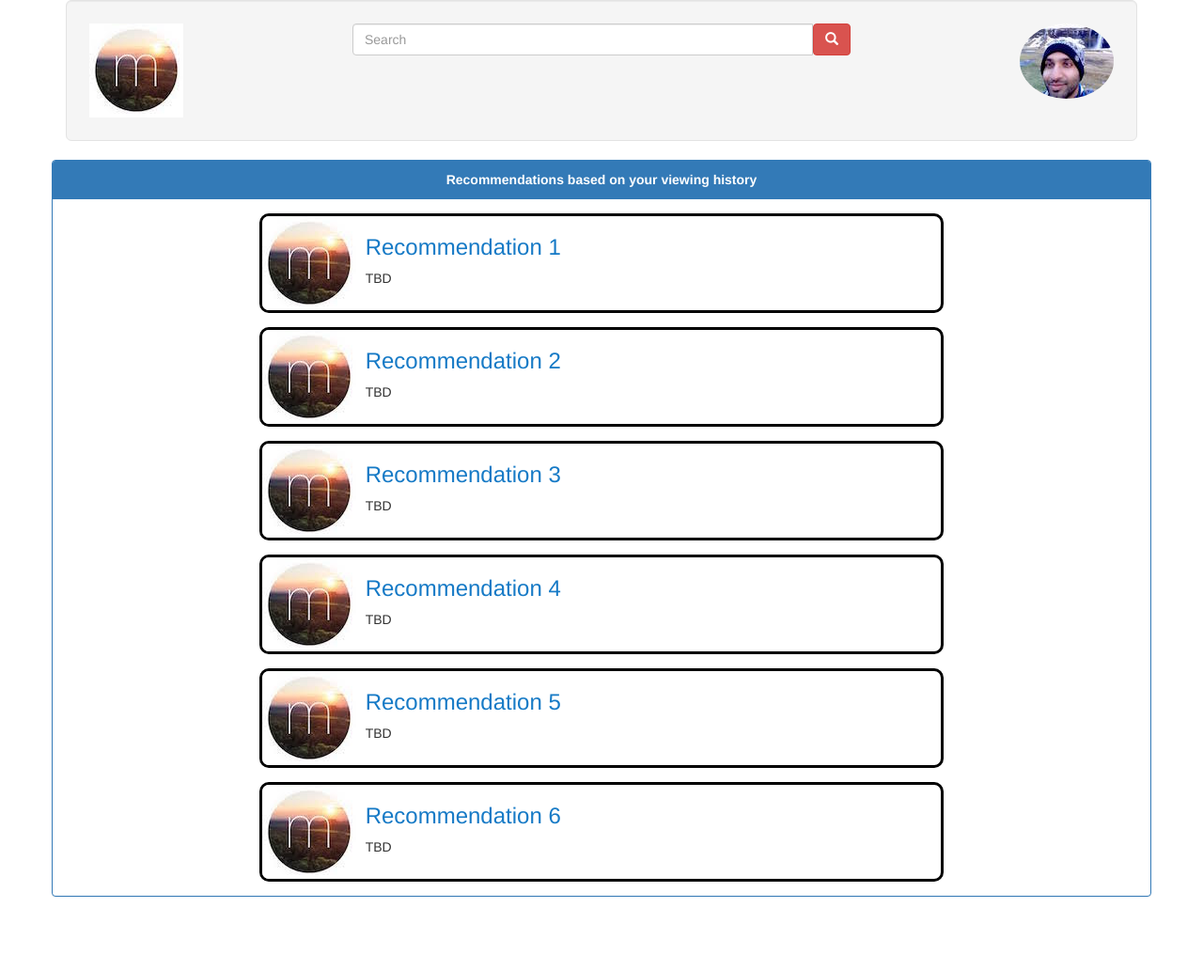
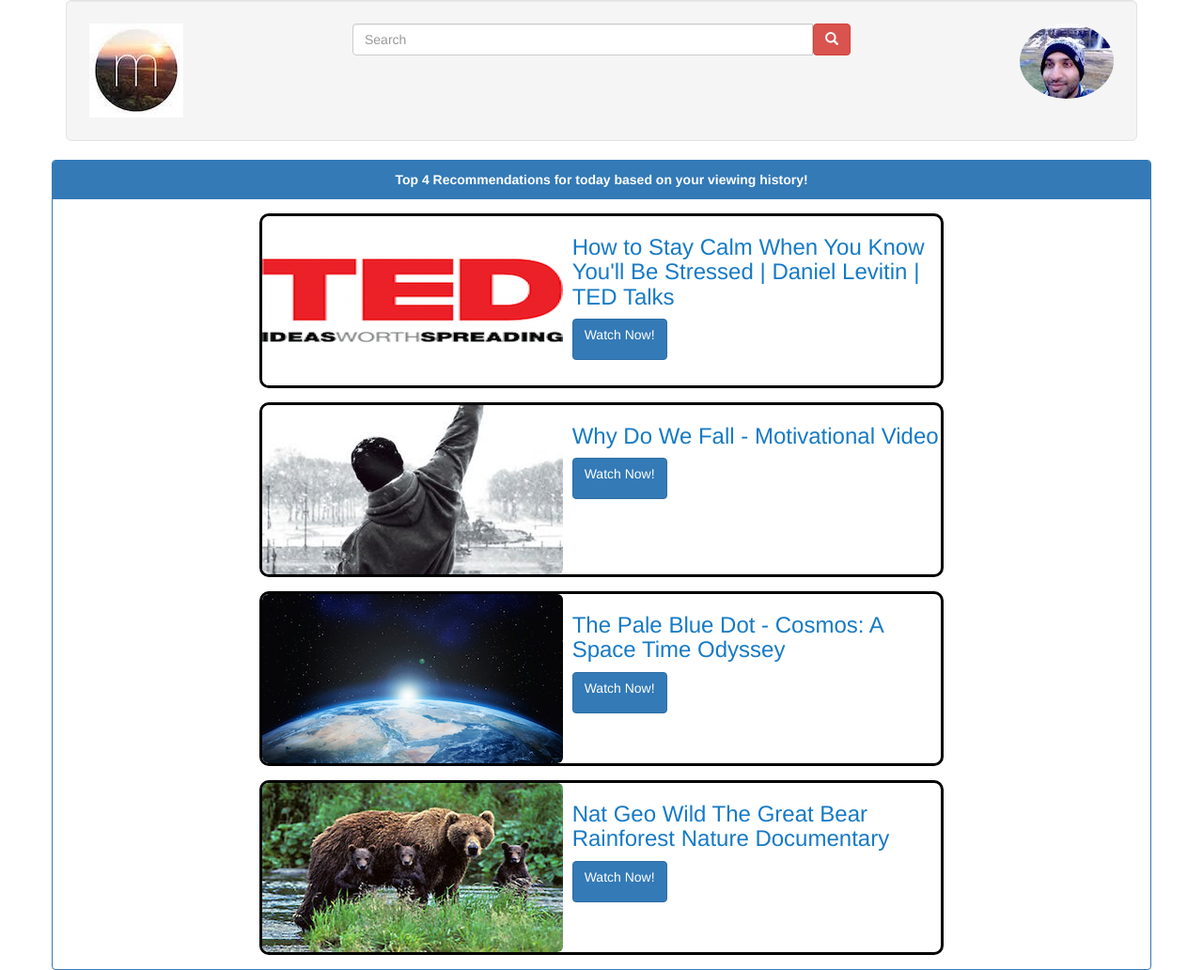
Before and after one commit to ArunPaulGopal/Project-One, a plain HTML site: page index.html in a window 1280 px wide. Shown: the whole page at 94% size. Drawn offline with nearby package versions, Linux system fonts and the light colour scheme.

Commit message:
Issue #9 : Basic Recommendation functionality Complete. Top recommendations available upon load and can be viewed/toggled.

```diff
--- a/default.js
+++ b/default.js
@@ -7,55 +7,49 @@ $(document).ready(function(){
   // RECOMMENDATIONS: Data
   var recoresults = [
     {
-      recotitle: "Recommendation 1",
-      description: "TBD",
-      img: 'images/logo.jpg',
+      recotitle: "How to Stay Calm When You Know You'll Be Stressed | Daniel Levitin | TED Talks",
+      img: 'images/ted.png',
       id: "R1",
-      url: "https://www.youtube.com/embed/VaMjhwFE1Zw"
+      url: "https://www.youtube.com/embed/8jPQjjsBbIc",
+      toggleid: "toggleR1",
+      href: "#R1"
     },
     {
-      recotitle: "Recommendation 2",
-      description: "TBD",
-      img: 'images/logo.jpg',
+      recotitle: "Why Do We Fall - Motivational Video",
+      img: 'images/fall.jpg',
       id: "R2",
-      url: "https://www.youtube.com/embed/VaMjhwFE1Zw"
+      url: "https://www.youtube.com/embed/mgmVOuLgFB0",
+      toggleid: "toggleR2",
+      href: "#R2"
     },
     {
-      recotitle: "Recommendation 3",
-      description: "TBD",
-      img: 'images/logo.jpg',
+      recotitle: "The Pale Blue Dot - Cosmos: A Space Time Odyssey",
+      img: 'images/space.jpg',
       id: "R3",
-      url: "https://www.youtube.com/embed/VaMjhwFE1Zw"
+      url: "https://www.youtube.com/embed/XH7ZRF6zNoc",
+      toggleid: "toggleR3",
+      href: "#R3"
     },
     {
-      recotitle: "Recommendation 4",
-      description: "TBD",
-      img: 'images/logo.jpg',
-      id: "R3",
-      url: "https://www.youtube.com/embed/VaMjhwFE1Zw"
-    },
-    {
-      recotitle: "Recommendation 5",
-      description: "TBD",
-      img: 'images/logo.jpg',
-      id: "R3",
-      url: "https://www.youtube.com/embed/VaMjhwFE1Zw"
-    },
-    {
-      recotitle: "Recommendation 6",
-      description: "TBD",
-      img: 'images/logo.jpg',
-      id: "R3",
-      url: "https://www.youtube.com/embed/VaMjhwFE1Zw"
+      recotitle: "Nat Geo Wild The Great Bear Rainforest Nature Documentary",
+      img: 'images/bear.jpg',
+      id: "R4",
+      url: "https://www.youtube.com/embed/kjRAWql2A3E",
+      toggleid: "toggleR4",
+      href: "#R4"
     }
   ]
   // RECOMMENDATIONS: Function to build the grid
     //Get variables ready to be appended
     //ID will be in the array, use that property to set the right ID for link
     function recommendBuilder(object) {
-      var textcontent = object.description;
-      var paragraph = document.createElement('p');
-      var paragraphtext = document.createTextNode(textcontent);
+      var attribute = document.createElement('a');
+      attribute.setAttribute('href',object.href);
+      var buttonparagraph = document.createElement('p');
+      var buttontext = document.createTextNode('Watch Now!');
+      var button = document.createElement('button');
+      button.setAttribute('id',object.toggleid);
+      button.setAttribute('class','btn btn-primary btn-md');
       var titlecontent = object.recotitle;
       var title = document.createElement('h3');
       var titletext = document.createTextNode(titlecontent);
@@ -71,18 +65,63 @@ $(document).ready(function(){
       var target = document.getElementById('recommendations')
       //Append variables to the recommendations ID
       medialeft.appendChild(image);
-      paragraph.appendChild(paragraphtext);
+      buttonparagraph.appendChild(buttontext);
+      button.appendChild(buttonparagraph);
+      attribute.appendChild(button);
       title.appendChild(titletext);
       mediabody.appendChild(title);
-      mediabody.appendChild(paragraph);
+      mediabody.appendChild(attribute);
       media.appendChild(medialeft);
       media.appendChild(mediabody);
       target.appendChild(media);
     }
-    //RECOMMENDATIONS: Run function right away rather than upon click
-        for (var i=0; i<recoresults.length; i++){
-          recommendBuilder(recoresults[i]);
-        }
+  //RECOMMENDATIONS: Function to build the videos and allow user to Watch
+  function recoVideos(object) {
+    var iframe = document.createElement('iframe');
+    iframe.setAttribute('class','embed-responsive-item');
+    iframe.setAttribute('src',object.url);
+    var videoDiv = document.createElement('div');
+    videoDiv.setAttribute('class','col-md-12 embed-responsive embed-responsive-16by9');
+    var videos = document.getElementById('videos');
+    var videorow = document.createElement('div');
+    videorow.setAttribute('class','row hide')
+    videorow.setAttribute('id',object.id);
+    var recorow = document.getElementById('recorow');
+    //Append variables and create hidden videos
+    videoDiv.appendChild(iframe);
+    videorow.appendChild(videoDiv);
+    recorow.appendChild(videorow);
+  }
+  //RECOMMENDATIONS: Run result function right away rather than upon click
+      for (var i=0; i<recoresults.length; i++){
+        recommendBuilder(recoresults[i]);
+        recoVideos(recoresults[i]);
+      }
+  //RECOMMENDATIONS: Toggle behavior set after functions run
+      $('#toggleR1').click(function(){
+        $('#R1').toggleClass("hide");
+        $('#R2').addClass("hide");
+        $('#R3').addClass("hide");
+        $('#R4').addClass("hide");
+      });
+      $('#toggleR2').click(function(){
+        $('#R2').toggleClass("hide");
+        $('#R1').addClass("hide");
+        $('#R3').addClass("hide");
+        $('#R4').addClass("hide");
+      });
+      $('#toggleR3').click(function(){
+        $('#R3').toggleClass("hide");
+        $('#R1').addClass("hide");
+        $('#R2').addClass("hide");
+        $('#R4').addClass("hide");
+      });
+      $('#toggleR4').click(function(){
+        $('#R4').toggleClass("hide");
+        $('#R1').addClass("hide");
+        $('#R2').addClass("hide");
+        $('#R3').addClass("hide");
+      });
 // COMMENTS: SECTION START
   //COMMENTS: Box Data
   var commenthistory = [
--- a/index.html
+++ b/index.html
@@ -31,7 +31,7 @@
       </div>
       <div class="row" id="recorow">
         <div class="panel panel-primary">
-          <div class="panel-heading text-center"><strong>Recommendations based on your viewing history</strong></div>
+          <div class="panel-heading text-center"><strong>Top 4 Recommendations for today based on your viewing history!</strong></div>
           <div class="panel-body">
             <div class="col-md-8 col-md-offset-2" id="recommendations"></div>
           </div>
```
Also changed, not shown: images/bear.jpg (added), images/fall.jpg (added), images/space.jpg (added), images/ted.png (added).
